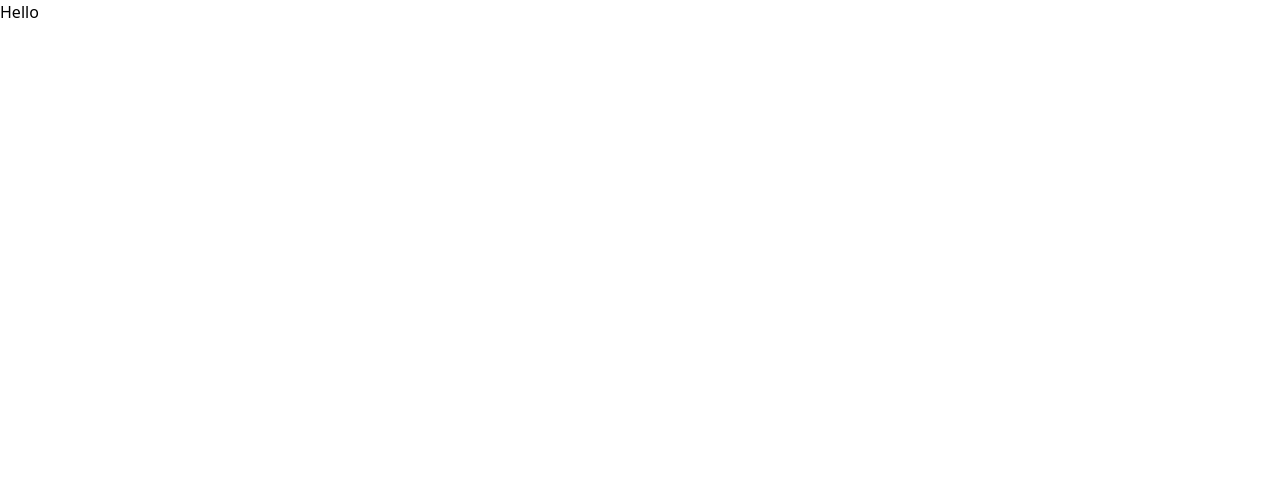
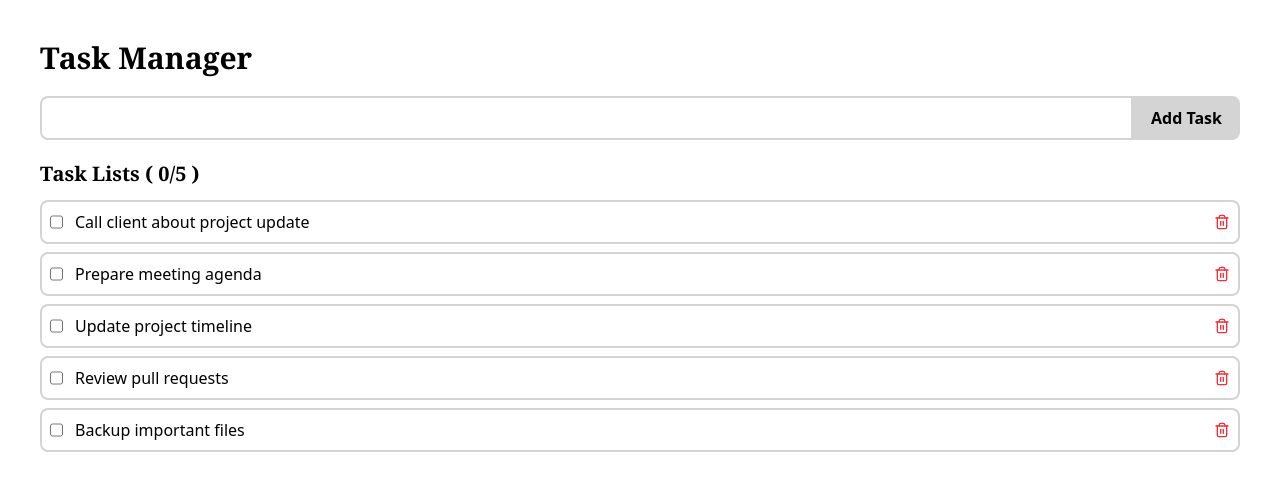
Before and after one commit to Phyothidarkyaw/To-do-List-App, a React (Vite) app: page / in a window 1280 px wide. Shown: the top 490 px of the page. Built offline with nearby package versions, Linux system fonts and the light colour scheme.

Commit message:
feat: add ui for to-do list app

```diff
--- a/package.json
+++ b/package.json
@@ -11,6 +11,7 @@
   },
   "dependencies": {
     "@tailwindcss/vite": "^4.1.18",
+    "lucide-react": "^0.563.0",
     "react": "^19.2.0",
     "react-dom": "^19.2.0",
     "tailwindcss": "^4.1.18"
--- a/src/App.jsx
+++ b/src/App.jsx
@@ -1,12 +1,23 @@
-import './App.css'
+import React from "react";
+import Heading from "./components/Heading";
+import CreateTask from "./components/CreateTask";
+import TaskList from "./components/TaskList";
 
-function App() {
+const App = () => {
+  const tasks = [
+    "Call client about project update",
+    "Prepare meeting agenda",
+    "Update project timeline",
+    "Review pull requests",
+    "Backup important files",
+  ];
+  return (
+    <div className="p-10">
+      <Heading />
+      <CreateTask />
+      <TaskList tasks={tasks} />
+    </div>
+  );
+};
 
-  return (
-    <>
-      <h1>Hello</h1>
-    </>
-  )
-}
-
-export default App
+export default App;
--- /dev/null
+++ b/src/components/CreateTask.jsx
@@ -0,0 +1,18 @@
+import React from "react";
+
+const CreateTask = () => {
+  return (
+    <div className="flex mb-5">
+      <input
+        type="text"
+        className="border-2  border-neutral-300 focus:ring-2 focus:ring-neutral-200
+         focus:outline-none rounded-l-lg p-2 grow"
+      />
+      <button className="border-2 border-neutral-300 bg-neutral-300 rounded-r-lg px-4 py-2 font-semibold duration-200 active:scale-95">
+        Add Task
+      </button>
+    </div>
+  );
+};
+
+export default CreateTask;
--- /dev/null
+++ b/src/components/Heading.jsx
@@ -0,0 +1,9 @@
+import React from 'react'
+
+const Heading = () => {
+  return (
+    <h1 className='text-3xl font-bold font-serif mb-5'>Task Manager</h1>
+  )
+}
+
+export default Heading
--- /dev/null
+++ b/src/components/Task.jsx
@@ -0,0 +1,16 @@
+import { Trash2 } from "lucide-react";
+
+const Task = ({ job }) => {
+  return (
+    <div className="flex justify-between items-center border-2 border-neutral-300 rounded-lg p-2 mb-2">
+      <div className="flex gap-3">
+        <input type="checkbox" />
+        <p>{job}</p>
+      </div>
+
+      <Trash2 className="size-4 text-red-500" />
+    </div>
+  );
+};
+
+export default Task;
--- /dev/null
+++ b/src/components/TaskList.jsx
@@ -0,0 +1,17 @@
+import React from "react";
+import Task from "./Task";
+
+const TaskList = ({ tasks }) => {
+  return (
+    <div>
+      <h3 className="font-bold text-xl font-serif mb-3">
+        Task Lists ( 0/{tasks.length} )
+      </h3>
+      {tasks.map((el) => (
+        <Task key={el} job={el} />
+      ))}
+    </div>
+  );
+};
+
+export default TaskList;
--- a/src/main.jsx
+++ b/src/main.jsx
@@ -1,5 +1,6 @@
 import { StrictMode } from 'react'
 import { createRoot } from 'react-dom/client'
+import "./index.css";
 import App from './App.jsx'
 
 createRoot(document.getElementById('root')).render(
```
Also changed, not shown: src/index.css (renamed from src/App.css), 1 other file (tests, documents, lock files or other folders).
